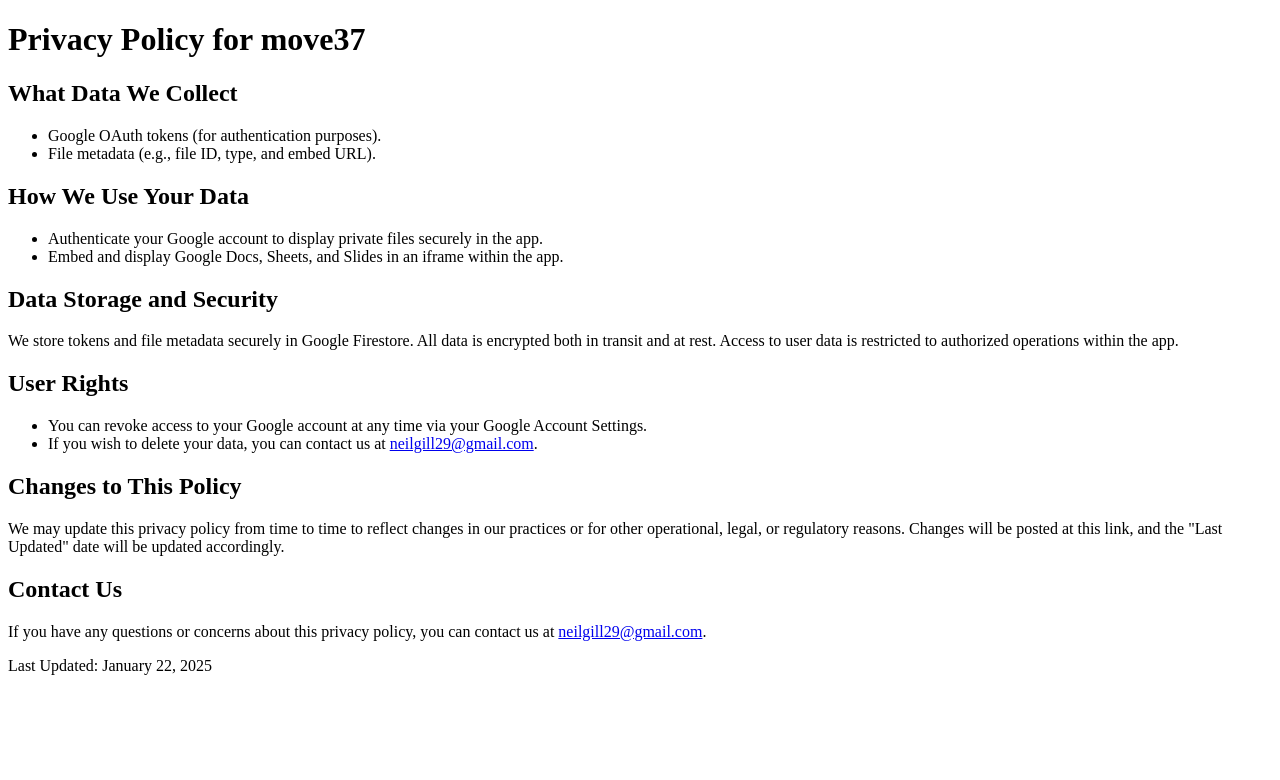
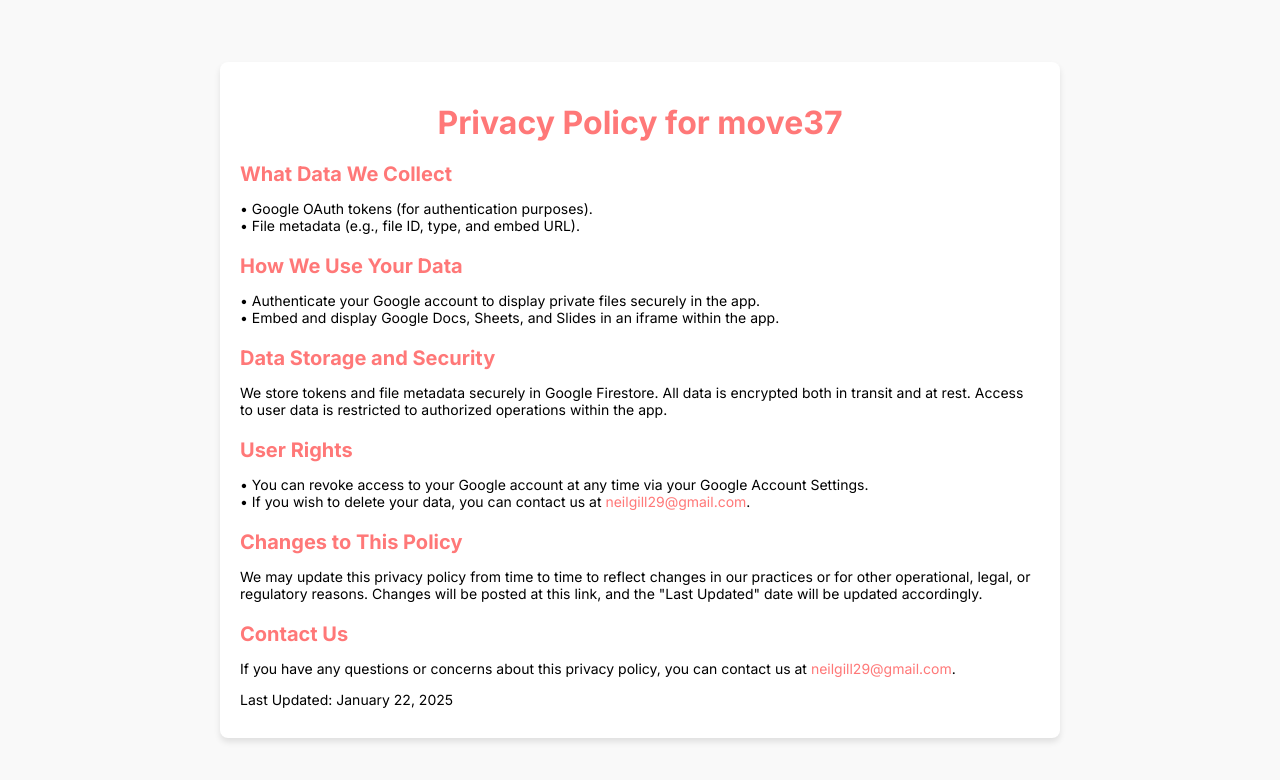
Before and after one commit to NGill94/move37-privacy-policy, a plain HTML site: page index.html in a window 1280 px wide. Drawn offline with Linux system fonts and the light colour scheme.

Commit message:
Update index.html

```diff
--- a/index.html
+++ b/index.html
@@ -3,54 +3,98 @@
 <head>
     <meta charset="UTF-8">
     <meta name="viewport" content="width=device-width, initial-scale=1.0">
-    <title>Privacy Policy | move37</title>
+    <title>Privacy Policy for move37</title>
+    <link href="https://fonts.googleapis.com/css2?family=Inter:wght@400;700&display=swap" rel="stylesheet">
+    <style>
+        body {
+            font-family: 'Inter', sans-serif;
+            font-size: 14px;
+            color: #000;
+            margin: 0;
+            padding: 0;
+            display: flex;
+            justify-content: center;
+            align-items: center;
+            min-height: 100vh;
+            background-color: #f9f9f9;
+        }
+
+        .container {
+            max-width: 800px;
+            padding: 20px;
+            text-align: left;
+            background: #fff;
+            border-radius: 8px;
+            box-shadow: 0 4px 6px rgba(0, 0, 0, 0.1);
+            word-wrap: break-word;
+        }
+
+        h1 {
+            font-size: 32px;
+            color: #FF7878;
+            margin-bottom: 20px;
+            text-align: center;
+        }
+
+        h2 {
+            font-size: 20px;
+            color: #FF7878;
+            margin-top: 20px;
+            margin-bottom: 10px;
+        }
+
+        p {
+            margin-bottom: 10px;
+        }
+
+        a {
+            color: #FF7878;
+            text-decoration: none;
+        }
+
+        a:hover {
+            text-decoration: underline;
+        }
+    </style>
 </head>
 <body>
-    <header>
+    <div class="container">
         <h1>Privacy Policy for move37</h1>
-    </header>
-    <main>
-        <section>
+
         <h2>What Data We Collect</h2>
-            <ul>
-                <li>Google OAuth tokens (for authentication purposes).</li>
-                <li>File metadata (e.g., file ID, type, and embed URL).</li>
-            </ul>
-        </section>
+        <p>
+            • Google OAuth tokens (for authentication purposes).<br>
+            • File metadata (e.g., file ID, type, and embed URL).
+        </p>
 
-        <section>
         <h2>How We Use Your Data</h2>
-            <ul>
-                <li>Authenticate your Google account to display private files securely in the app.</li>
-                <li>Embed and display Google Docs, Sheets, and Slides in an iframe within the app.</li>
-            </ul>
-        </section>
+        <p>
+            • Authenticate your Google account to display private files securely in the app.<br>
+            • Embed and display Google Docs, Sheets, and Slides in an iframe within the app.
+        </p>
 
-        <section>
         <h2>Data Storage and Security</h2>
-            <p>We store tokens and file metadata securely in Google Firestore. All data is encrypted both in transit and at rest. Access to user data is restricted to authorized operations within the app.</p>
-        </section>
+        <p>
+            We store tokens and file metadata securely in Google Firestore. All data is encrypted both in transit and at rest. Access to user data is restricted to authorized operations within the app.
+        </p>
 
-        <section>
         <h2>User Rights</h2>
-            <ul>
-                <li>You can revoke access to your Google account at any time via your Google Account Settings.</li>
-                <li>If you wish to delete your data, you can contact us at <a href="mailto:neilgill29@gmail.com">neilgill29@gmail.com</a>.</li>
-            </ul>
-        </section>
+        <p>
+            • You can revoke access to your Google account at any time via your Google Account Settings.<br>
+            • If you wish to delete your data, you can contact us at <a href="mailto:neilgill29@gmail.com">neilgill29@gmail.com</a>.
+        </p>
 
-        <section>
         <h2>Changes to This Policy</h2>
-            <p>We may update this privacy policy from time to time to reflect changes in our practices or for other operational, legal, or regulatory reasons. Changes will be posted at this link, and the "Last Updated" date will be updated accordingly.</p>
-        </section>
+        <p>
+            We may update this privacy policy from time to time to reflect changes in our practices or for other operational, legal, or regulatory reasons. Changes will be posted at this link, and the "Last Updated" date will be updated accordingly.
+        </p>
 
-        <section>
         <h2>Contact Us</h2>
-            <p>If you have any questions or concerns about this privacy policy, you can contact us at <a href="mailto:neilgill29@gmail.com">neilgill29@gmail.com</a>.</p>
-        </section>
-    </main>
-    <footer>
+        <p>
+            If you have any questions or concerns about this privacy policy, you can contact us at <a href="mailto:neilgill29@gmail.com">neilgill29@gmail.com</a>.
+        </p>
+
         <p>Last Updated: January 22, 2025</p>
-    </footer>
+    </div>
 </body>
 </html>
```
Lines whose indentation alone changed are shown as unchanged.
